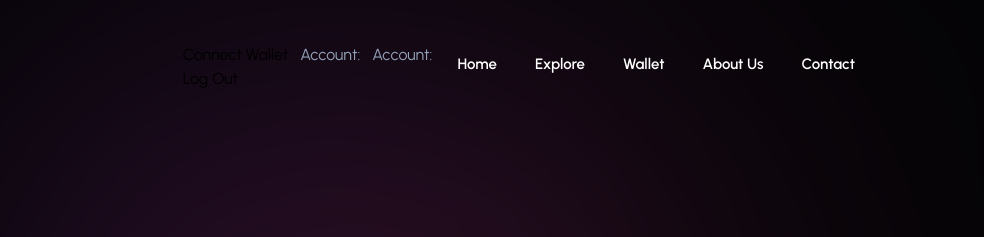
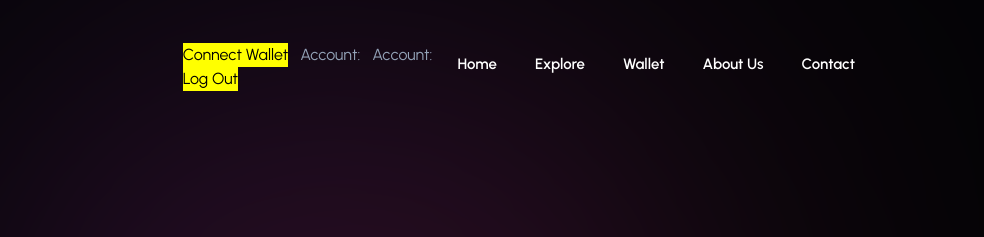
Before and after one commit to RTNRTNRTN/GODTOKENS, a plain HTML site: page index.html in a window 1280 px wide. Shown: the top 237 px of the page, 296-1280 px from the left. Drawn offline with nearby package versions, Linux system fonts and the light colour scheme.

Commit message:
Update style.css

```diff
--- a/assets/css/style.css
+++ b/assets/css/style.css
@@ -137,8 +137,8 @@ img { height: auto; }
 
 input,
 button {
-  background: none;
-  border: none;
+  background: yellow;
+  border: black;
   font: inherit;
 }
 
```
